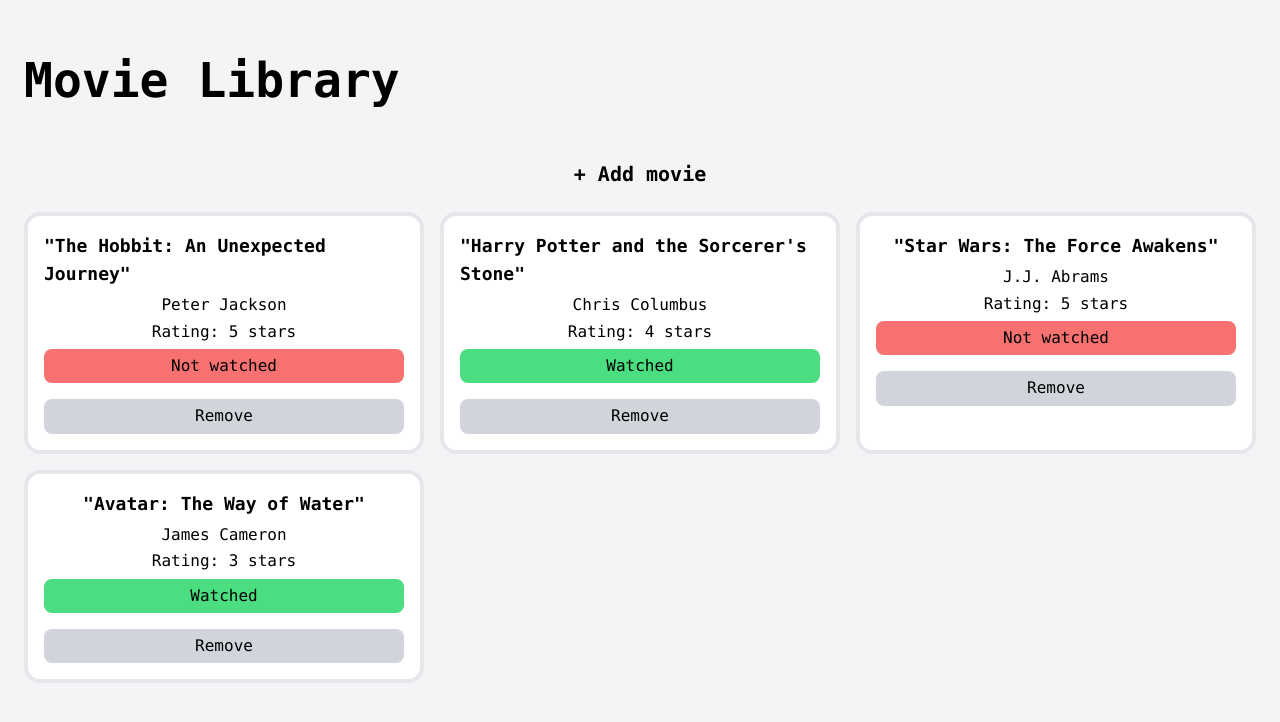
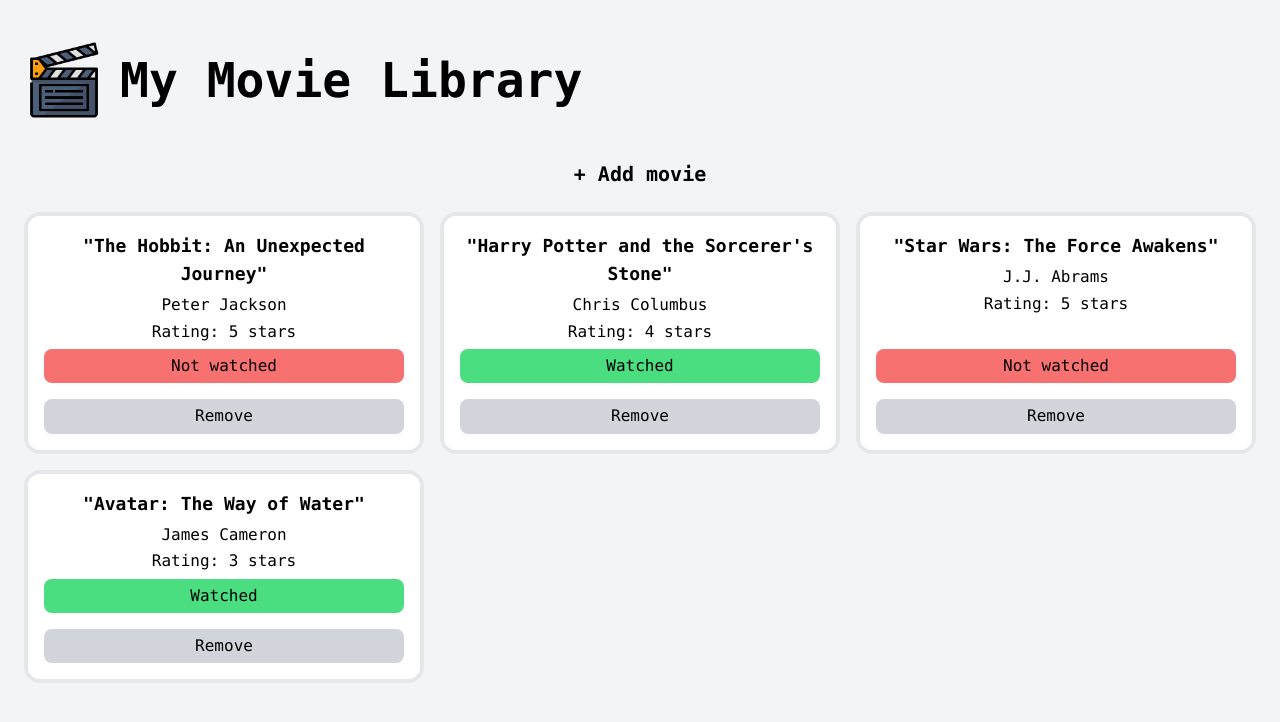
Before and after one commit to allennguyen01-Odin-Projects/library, a website: page index.html in a window 1280 px wide. Drawn offline with nearby package versions, Linux system fonts and the light colour scheme.

Commit message:
Center title in movie card

```diff
--- a/app.js
+++ b/app.js
@@ -80,6 +80,9 @@
     'border-4',
     'p-4',
     'font-normal',
+    'flex',
+    'flex-col',
+    'justify-between',
   );
 
   infoGroup.classList.add('flex', 'flex-col', 'gap-2', 'mb-2', 'items-center');
@@ -87,7 +90,7 @@
 
   removeBtn.classList.add('bg-gray-300', 'p-2', 'rounded-lg');
   watchedBtn.classList.add('p-2', 'rounded-lg');
-  title.classList.add('font-bold', 'text-lg');
+  title.classList.add('font-bold', 'text-lg', 'text-center');
 
   title.textContent = `"${movie.title}"`;
   director.textContent = `${movie.director}`;
--- a/index.html
+++ b/index.html
@@ -5,12 +5,15 @@
     <meta http-equiv="X-UA-Compatible" content="IE=edge" />
     <meta name="viewport" content="width=device-width, initial-scale=1.0" />
     <link rel="shortcut icon" href="images/movie.png" type="image/x-icon" />
-    <title>My Library</title>
+    <title>My Movie Library</title>
     <link rel="stylesheet" href="output.css" />
     <link rel="stylesheet" href="node_modules/normalize.css/normalize.css" />
   </head>
   <body class="m-6 flex flex-col bg-gray-100 font-mono">
-    <h1 class="text-5xl font-bold">Movie Library</h1>
+    <div class="flex items-center gap-4">
+      <img src="images/movie.png" alt="" class="h-20 w-20" />
+      <h1 class="text-5xl font-bold">My Movie Library</h1>
+    </div>
 
     <div class="self-center">
       <button
```
Also changed, not shown: output.css.
